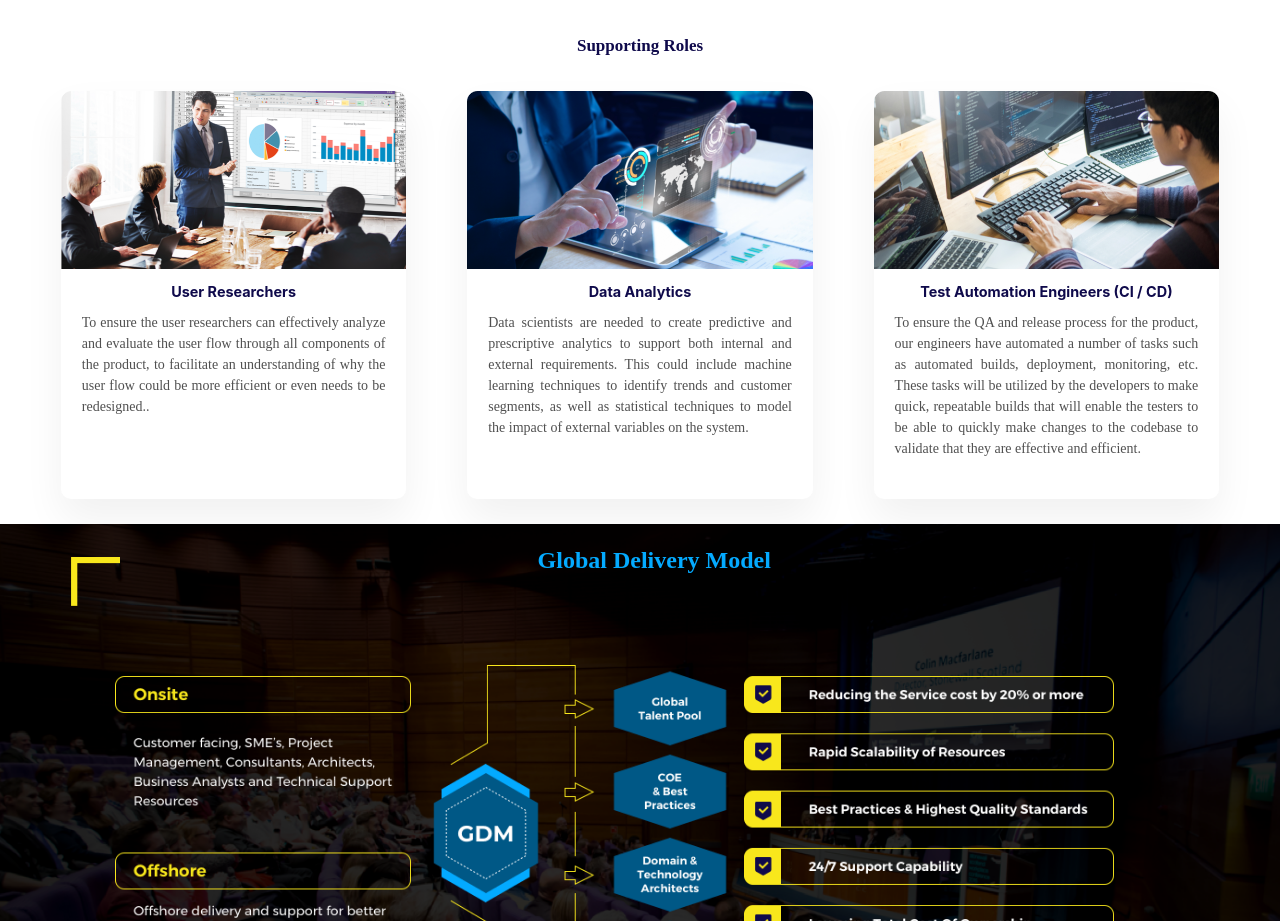
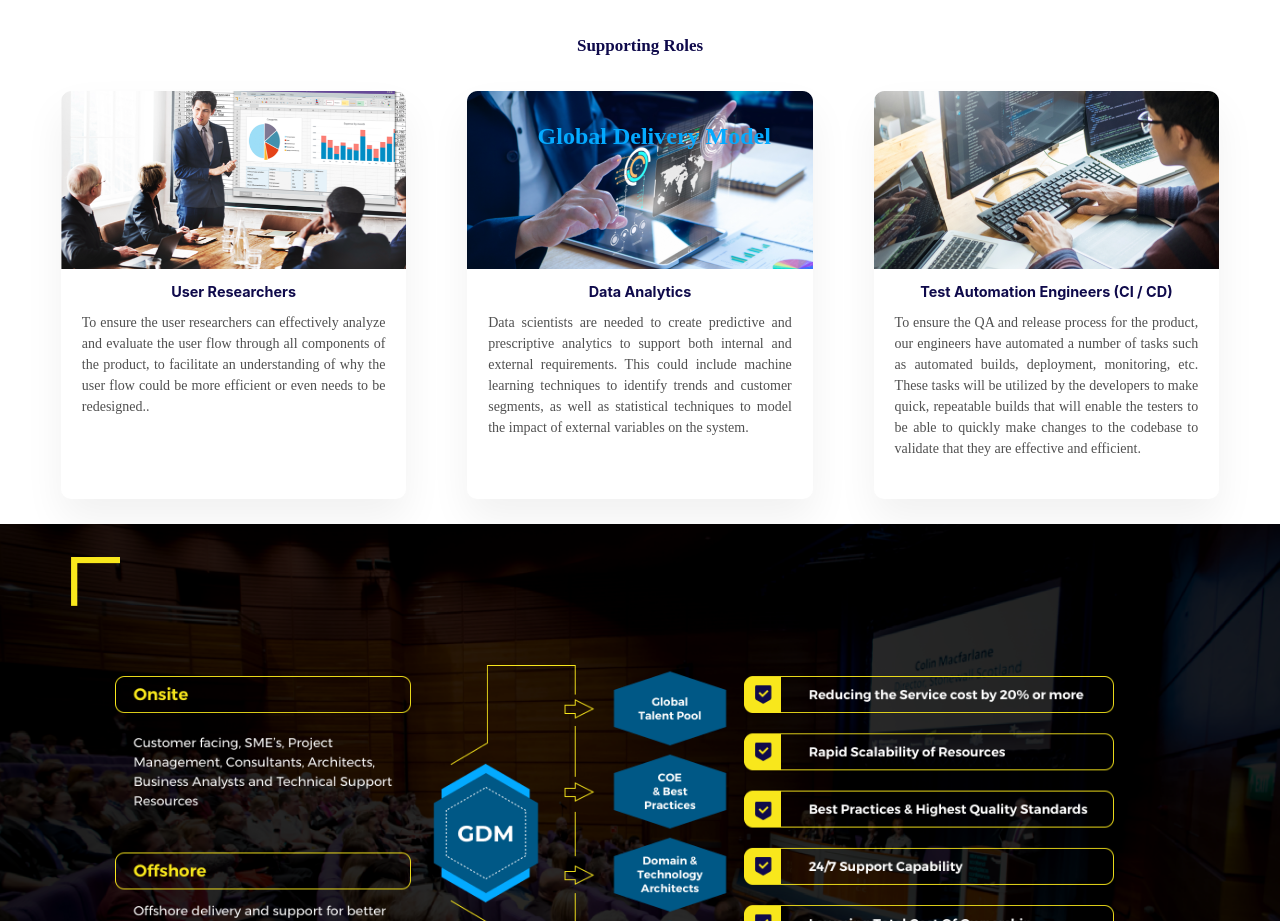
Before and after one commit to VarshaKumari7/Product-Engineering-Services_Page, a React (Create React App) app: page / in a window 1280 px wide. Shown: the part 1700-2621 px from the top of the page. Built offline with nearby package versions, Linux system fonts and the light colour scheme.

Commit message:
responsive

```diff
--- a/src/components/Home/home.scss
+++ b/src/components/Home/home.scss
@@ -340,7 +340,7 @@
     }
 }
 
-@media only screen and (min-width: 500px) and (max-width: 768px) {
+@media only screen and (min-width: 500px) and (max-width: 900px) {
     .second-page {
         position: unset !important;
 
@@ -647,11 +647,7 @@
         left: 9%;
     }
 
-    .Global-Delivery-Mode {
-        // position: unset !important;
-        margin-top: -561px !important;
-        top: unset !important;
-    }
+
 
     .third-page {
 
@@ -674,12 +670,40 @@
             width: 35% !important;
         }
 
-        .End-of-the-page {
-            margin-top: 14% !important;
-        }
+        // .End-of-the-page {
+        //     // margin-top: 14% !important;
+        //     margin-top: 7% !important;
+        // }
     }
 
 }
+
+@media only screen and (min-width: 1020px) and (max-width: 1400px) {
+    .Global-Delivery-Mode {
+        // position: unset !important;
+        // margin-top: -561px !important;
+        margin-top: -417px !important;
+        top: unset !important;
+    }
+
+    .End-of-the-page {
+        // margin-top: 14% !important;
+        margin-top: 7% !important;
+    }
+}
+
+@media only screen and (min-width: 1400px) {
+    .End-of-the-page {
+        // margin-top: 14% !important;
+        margin-top: 13% !important;
+    }
+
+    .Global-Delivery-Mode {
+        margin-top: -572px !important;
+        top: unset !important;
+    }
+}
+
 
 @media only screen and (min-width: 1800px) {
 
@@ -689,3 +713,11 @@
 
 
 }
+
+@media only screen and (max-width: 2000px) {
+
+    .Global-Delivery-Mode {
+        margin-top: -985px !important;
+        top: unset !important;
+    }
+}
```
